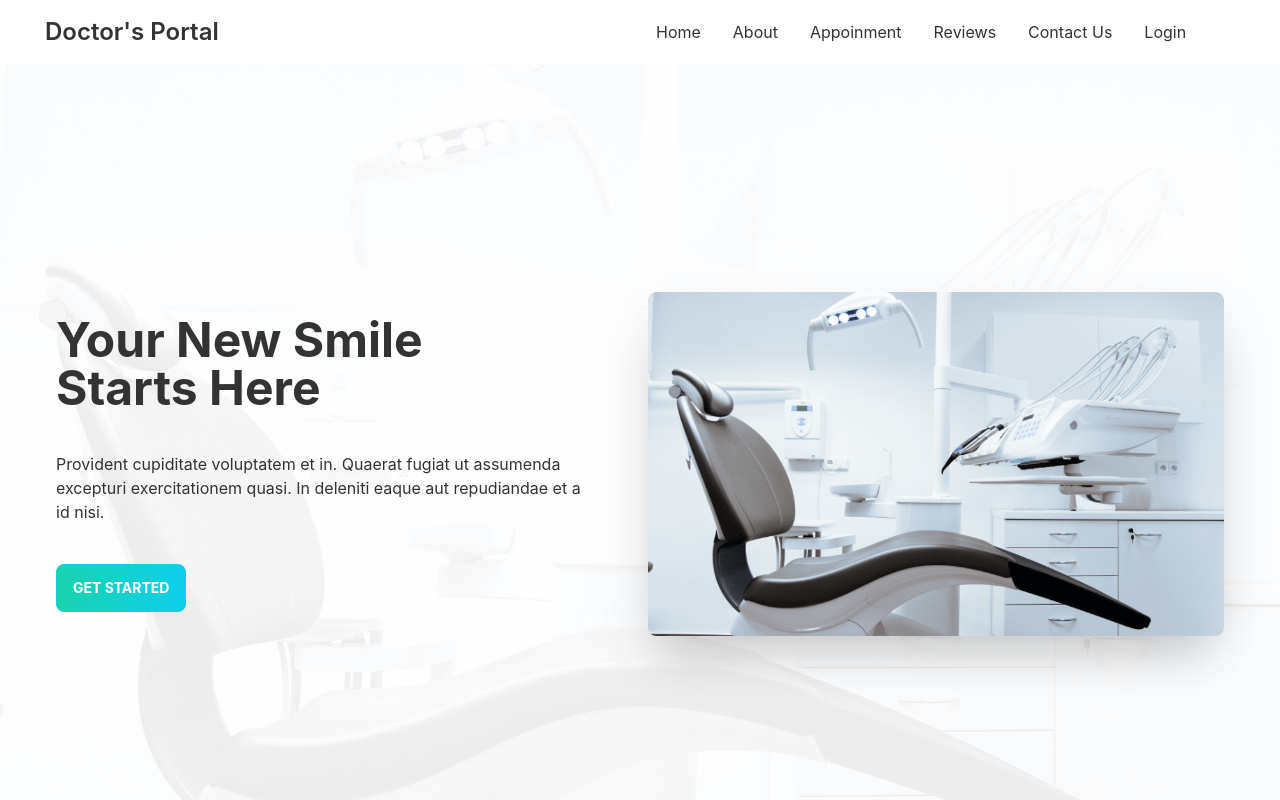
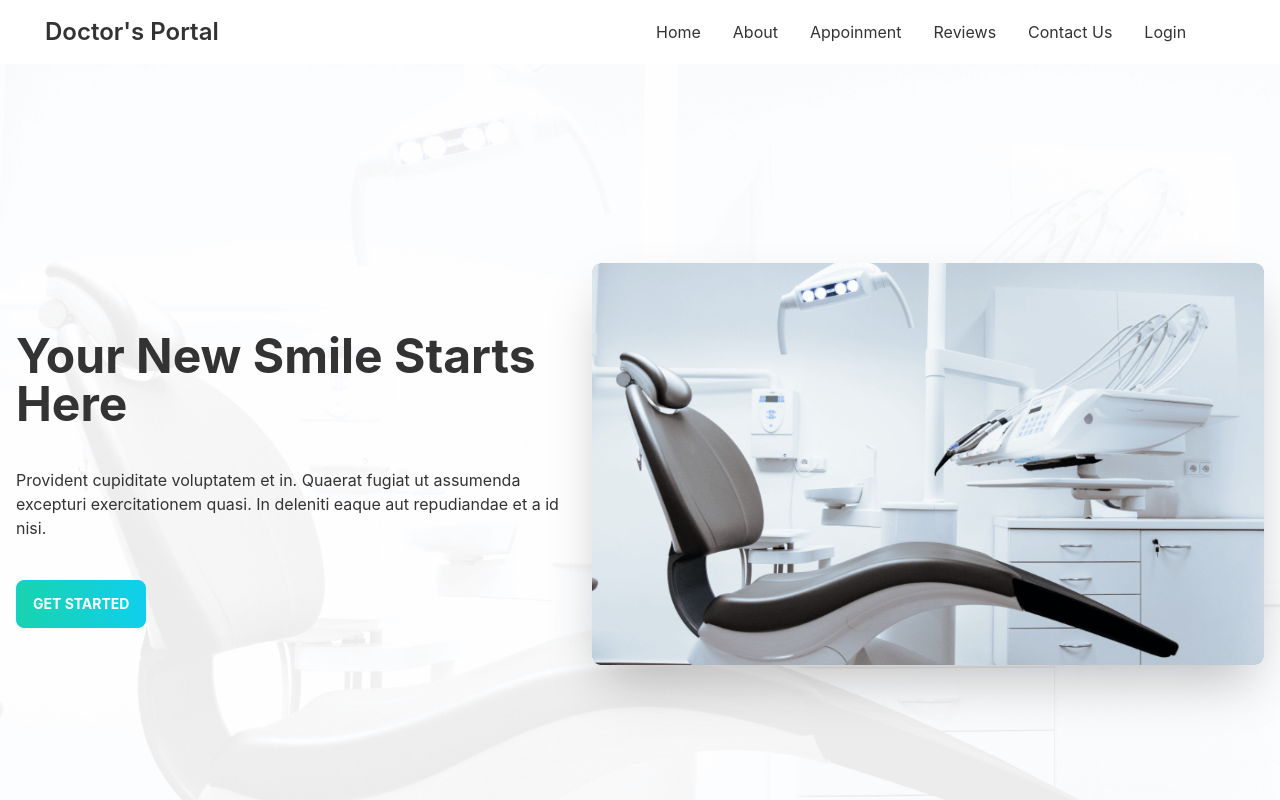
Before and after one commit to ToufiqAlahi/doctors-portal-client-side, a React (Create React App) app: page / in a window 1280 px wide. Shown: the top 800 px of the page. Built offline with nearby package versions, Linux system fonts and the light colour scheme.

Commit message:
Update Banner.js

```diff
--- a/src/Components/Home/Banner.js
+++ b/src/Components/Home/Banner.js
@@ -3,12 +3,12 @@ import chair from '../../assets/images/chair.png'
 
 const Banner = () => {
     return (
-        <div className=" px-4 lg:px-10 hero min-h-screen max-w-screen lg:bg-banner-background ">
-            <div className="hero-content max-w-screen  flex-col lg:flex-row-reverse justify-between ">
-                <img src={chair} className="lg:max-w-xl lg:ml-10 max-w-xs rounded-lg shadow-2xl" alt='chair' />
+        <div className="  hero  lg:min-h-screen items-center max-w-screen lg:bg-banner-background ">
+            <div className="hero-content max-w-screen flex-col lg:flex-row-reverse ">
+                <img src={chair} className="lg:max-w-2xl max-w-full rounded-lg shadow-2xl" alt='chair' />
                 <div>
-                    <h1 className="text-5xl font-bold mt-14 lg:mr-10 lg:mt-0">Your New Smile Starts Here</h1>
-                    <p className="py-10 ">Provident cupiditate voluptatem et in. Quaerat fugiat ut assumenda excepturi exercitationem quasi. In deleniti eaque aut repudiandae et a id nisi.</p>
+                    <h1 className="text-5xl font-bold mt-8">Your New Smile Starts Here</h1>
+                    <p className="my-10 ">Provident cupiditate voluptatem et in. Quaerat fugiat ut assumenda excepturi exercitationem quasi. In deleniti eaque aut repudiandae et a id nisi.</p>
                     <button className="btn btn-primary bg-gradient-to-r from-secondary to-primary  hover:from-primary hover:to-secondary text-white font-bold ">Get Started</button>
                 </div>
             </div>
```
